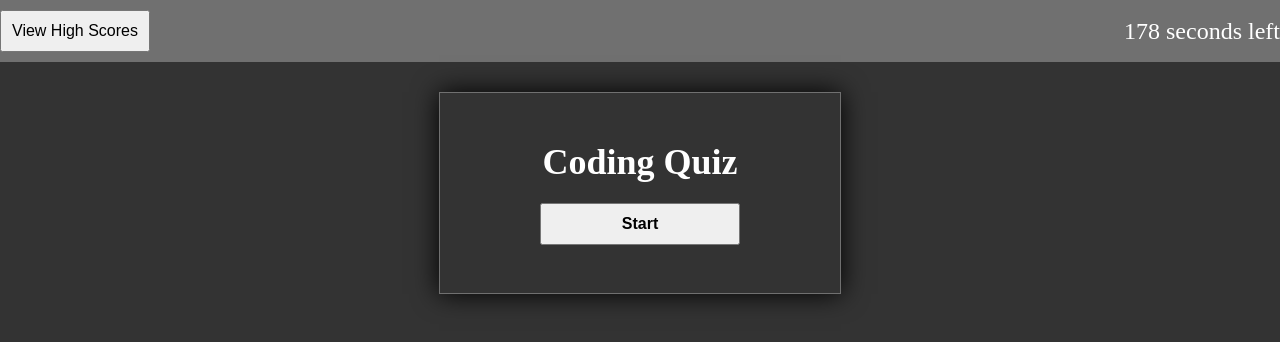
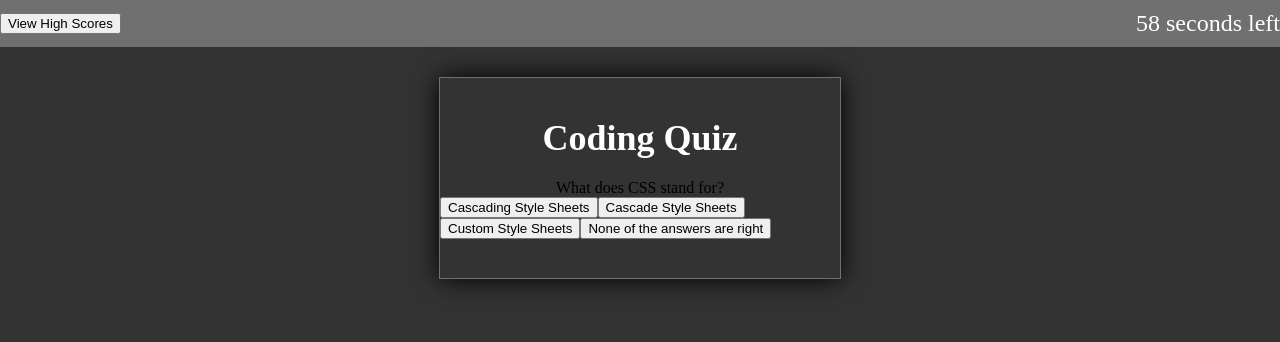
Before and after one commit to dlexd/Code-Quiz, a plain HTML site: page index.html in a window 1280 px wide. Both pictures are taken after a click on the button "Start". Drawn offline with Linux system fonts and the light colour scheme.

Commit message:
Added functionality
Added working quiz/timer but missing high scores

```diff
--- a/assets/css/styles.css
+++ b/assets/css/styles.css
@@ -51,3 +51,11 @@ body {
     text-align: center;
     width: 200px;
 }
+
+#main-btn {
+    font-size: 16px;
+    padding: 10px;
+    font-weight: bold;
+    text-align: center;
+    width: 200px;
+}
--- a/assets/js/script.js
+++ b/assets/js/script.js
@@ -1,27 +1,112 @@
 // Timer Element
-const timerEl = document.getElementById('timer');
+const timer = document.getElementById('timer');
 
-// Sets initial time of 180 seconds
-let timeLeft = 180;
+// Starting time for quiz
+let timeLeft = 60;
 
-// Function to decrease timer
+// Keeps track of current question
+let currentQuestionIndex = 0;
+
+// Sets default score to 0
+let score = 0;
+
+// Start button event listener
+const startBtn = document.getElementById('start-btn');
+startBtn.addEventListener('click', function() {
+    // Timer start
+    timerInterval = setInterval(updateTimer, 1000);
+
+    // Hides start button once clicked
+    startBtn.style.display = 'none';
+
+    // Displays first question
+    displayQuestion();
+});
+
+// Questions for the quiz
+const questions = [
+  {
+    question: 'What does CSS stand for?',
+    choices: ['Cascading Style Sheets', 'Cascade Style Sheets', 'Custom Style Sheets', 'None of the answers are right'],
+    correctAnswer: 'Cascading Style Sheets'
+  },
+  {
+    question: 'Which type of file handles logic?',
+    choices: ['CSS', 'HTML', 'JavaScript', 'README'],
+    correctAnswer: 'JavaScript'
+  },
+  {
+    question: 'What type of file handles the structure of the web page?',
+    choices: ['CSS', 'HTML', 'JavaScript', 'README'],
+    correctAnswer: 'HTML'
+  },
+  {
+    question: 'Which of the following is not a programming language',
+    choices: ['CSS', 'HTML', 'JavaScript', 'README'],
+    correctAnswer: 'README'
+  },
+  {
+    question: 'Which command do you enter into GitBash to download class material for the first time?',
+    choices: ['git pull', 'git push', 'git clone', 'git download'],
+    correctAnswer: 'git clone'
+  }
+];
+
+// Function to update timer countdown
 function updateTimer() {
+  // Subtracts time
   timeLeft--;
 
-  // Updates timer with x seconds left
-  timerEl.innerText = timeLeft + ' seconds left';
+  // Updates timer with new value
+  timer.innerText = timeLeft + ' seconds left';
 
-  // check if the time has run out
+  // Check if time has run out
   if (timeLeft === 0) {
-    // Stops the timer with an alert saying time is up
+    // Stops timer and pops up a message with current score
     clearInterval(timerInterval);
-    alert('Time is up!');
+    alert('Time is up! Your score is ' + score);
   }
 }
 
-// add an event listener to the start button
-const startBtn = document.getElementById('start-btn');
-startBtn.addEventListener('click', function() {
-  // start the timer
-  timerInterval = setInterval(updateTimer, 1000);
-});
+// Function to display question
+function displayQuestion() {
+  // Gets current question (first question since question index = 0)
+  const question = questions[currentQuestionIndex];
+
+  // Creates elements for questions and choices
+  const questionElement = document.createElement('div');
+  questionElement.innerText = question.question;
+  const choicesElement = document.createElement('div');
+  question.choices.forEach(function(choice) {
+    const choiceElement = document.createElement('button');
+    choiceElement.innerText = choice;
+    choiceElement.addEventListener('click', function() {
+      if (choice === question.correctAnswer) {
+        alert('Correct!');
+        // Increases score by 10 for every correct answer
+        score += 10;
+      } else {
+        alert('Incorrect!');
+      }
+      // Moves to the next question if there is one
+      currentQuestionIndex++;
+      if (currentQuestionIndex < questions.length) {
+        // Removes previous questions/choices
+        questionElement.remove();
+        choicesElement.remove();
+        // Displays next question
+        displayQuestion();
+      } else {
+        // If there are no more questions, quiz is completed with score pop up.
+        clearInterval(timerInterval);
+        alert('You have completed the quiz! Your score is ' + score);
+      }
+    });
+    choicesElement.appendChild(choiceElement);
+  });
+
+  // Shows questions/choices on the page
+  const box = document.getElementById('box');
+  box.appendChild(questionElement);
+  box.appendChild(choicesElement);
+}
--- a/index.html
+++ b/index.html
@@ -10,14 +10,17 @@
 <body>
 	<div class="container">
 		<div id="header">
-			<button class="highscores">View High Scores</button>
-			<span id="timer">180 seconds left</span>
+			<button id="high-scores-btn">View High Scores</button>
+			<span id="timer">60 seconds left</span>
 		</div>
 		<div id="box">
 			<div class="title">Coding Quiz</div>
 			<button id="start-btn">Start</button>
+			<div id="question-container"></div>
+			<div id="answer-buttons"></div>
 		</div>
 	</div>
+
     <script src="./assets/js/script.js"></script>
 </body>
 </html>
```
